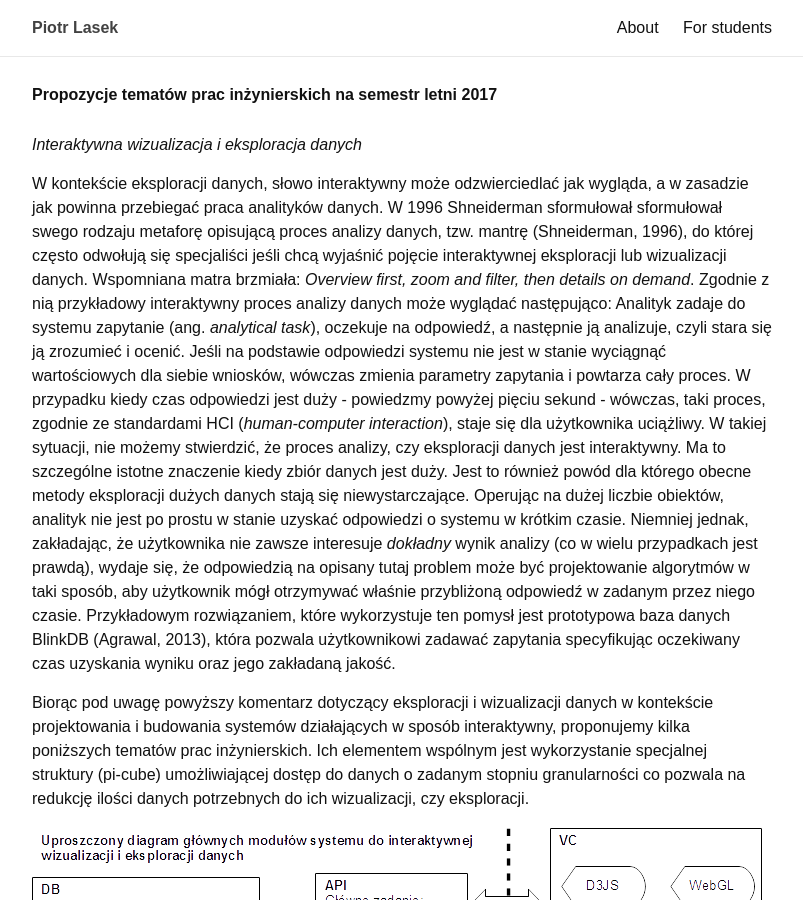
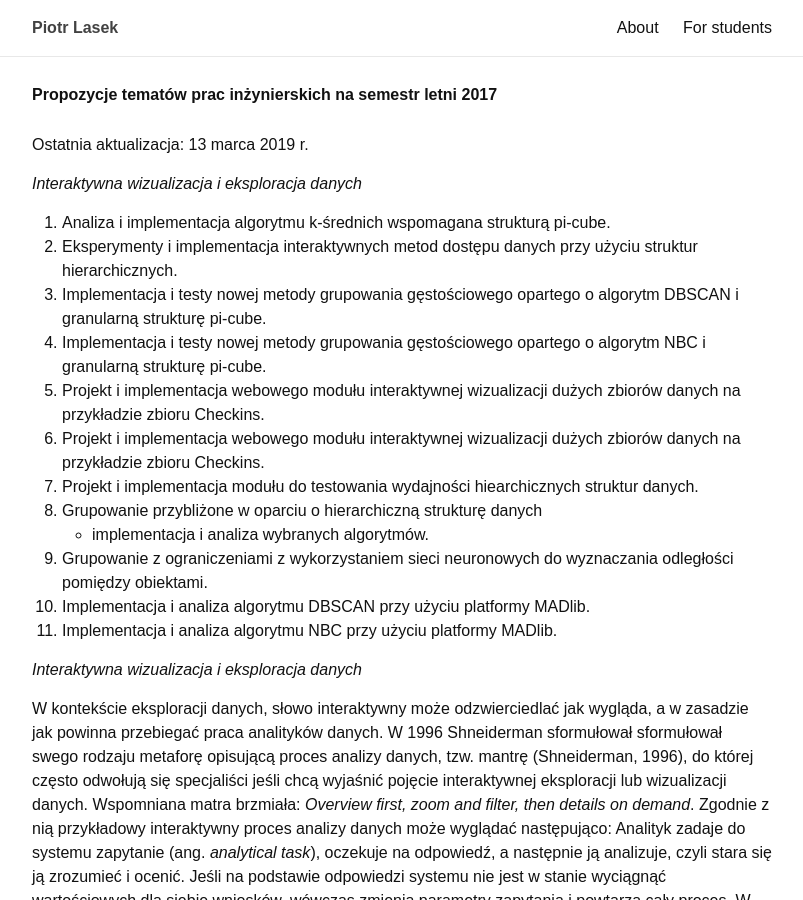
Before and after one commit to piotrlasek/piotrlasek.github.io, a Jekyll site: the page built from for-students/thesis-topics-2017.md, in a window 1280 px wide and 900 px high. Shown: the whole window, without its empty margins (238-1041 px from the left). Built offline with Jekyll 4.4.1, drawn with Linux system fonts in a browser that asks for light colours.

Commit message:
Update thesis-topics-2017.md

```diff
--- a/for-students/thesis-topics-2017.md
+++ b/for-students/thesis-topics-2017.md
@@ -4,6 +4,37 @@ title: Propozycje tematów prac inżynierskich na semestr letni 2017
 permalink: /for-students/topics2017
 exclude: true
 ---
+
+Ostatnia aktualizacja: 13 marca 2019 r.
+
+
+## Interaktywna wizualizacja i eksploracja danych
+
+ 1. Analiza i implementacja algorytmu k-średnich wspomagana strukturą
+    pi-cube.
+ 2. Eksperymenty i implementacja interaktywnych metod dostępu
+    danych przy użyciu struktur hierarchicznych.
+ 3. Implementacja i testy nowej metody grupowania gęstościowego
+    opartego o algorytm DBSCAN i granularną strukturę pi-cube.
+ 4. Implementacja i testy nowej metody grupowania gęstościowego
+    opartego o algorytm NBC i granularną strukturę pi-cube.
+ 5. Projekt i implementacja webowego modułu interaktywnej wizualizacji
+    dużych zbiorów danych na przykładzie zbioru Checkins.
+ 6. Projekt i implementacja webowego modułu interaktywnej wizualizacji
+    dużych zbiorów danych na przykładzie zbioru Checkins.
+ 7. Projekt i implementacja modułu do testowania wydajności
+    hiearchicznych struktur danych.
+ 8. Grupowanie przybliżone w oparciu o hierarchiczną strukturę danych
+    - implementacja i analiza wybranych algorytmów.
+ 9. Grupowanie z ograniczeniami z wykorzystaniem sieci neuronowych do
+    wyznaczania odległości pomiędzy obiektami.
+10. Implementacja i analiza algorytmu DBSCAN przy użyciu platformy MADlib.
+11. Implementacja i analiza algorytmu NBC przy użyciu platformy
+    MADlib.
+
+
+
+
 
 ## Interaktywna wizualizacja i eksploracja danych
 
```
